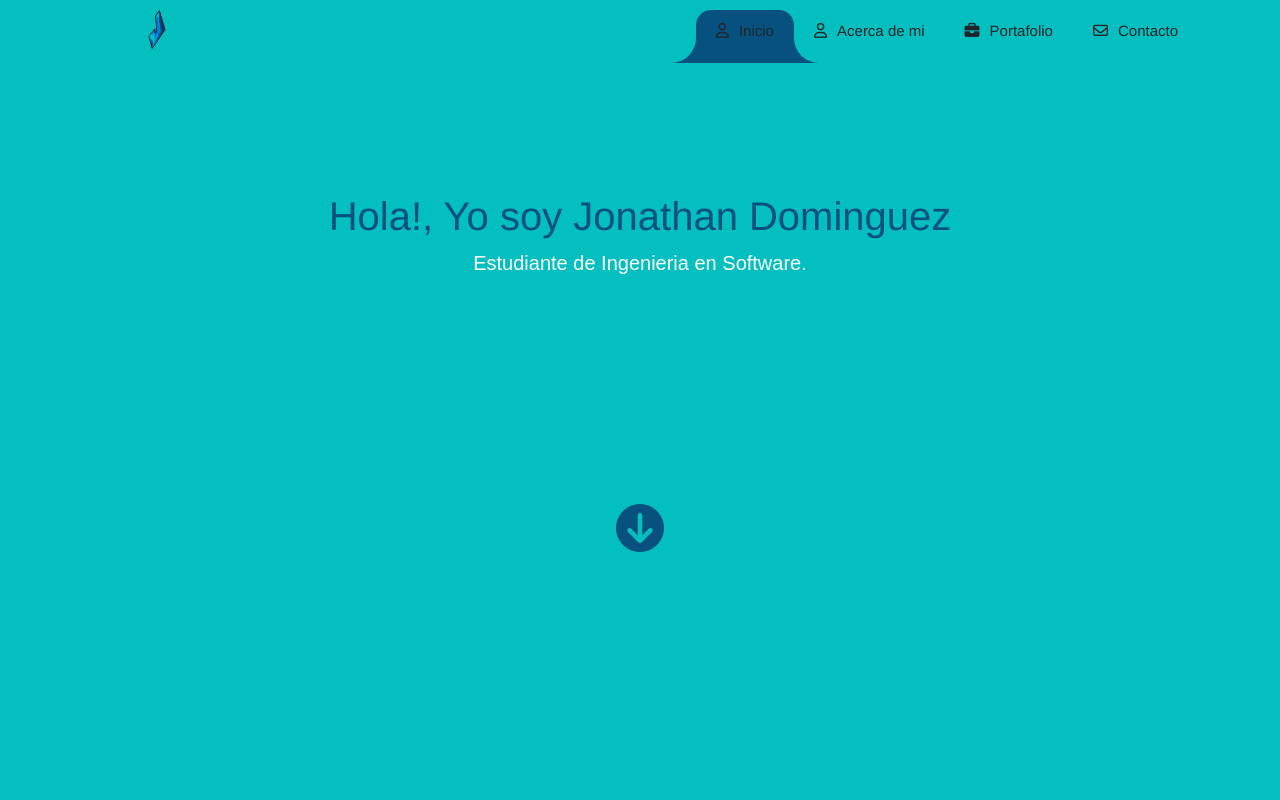
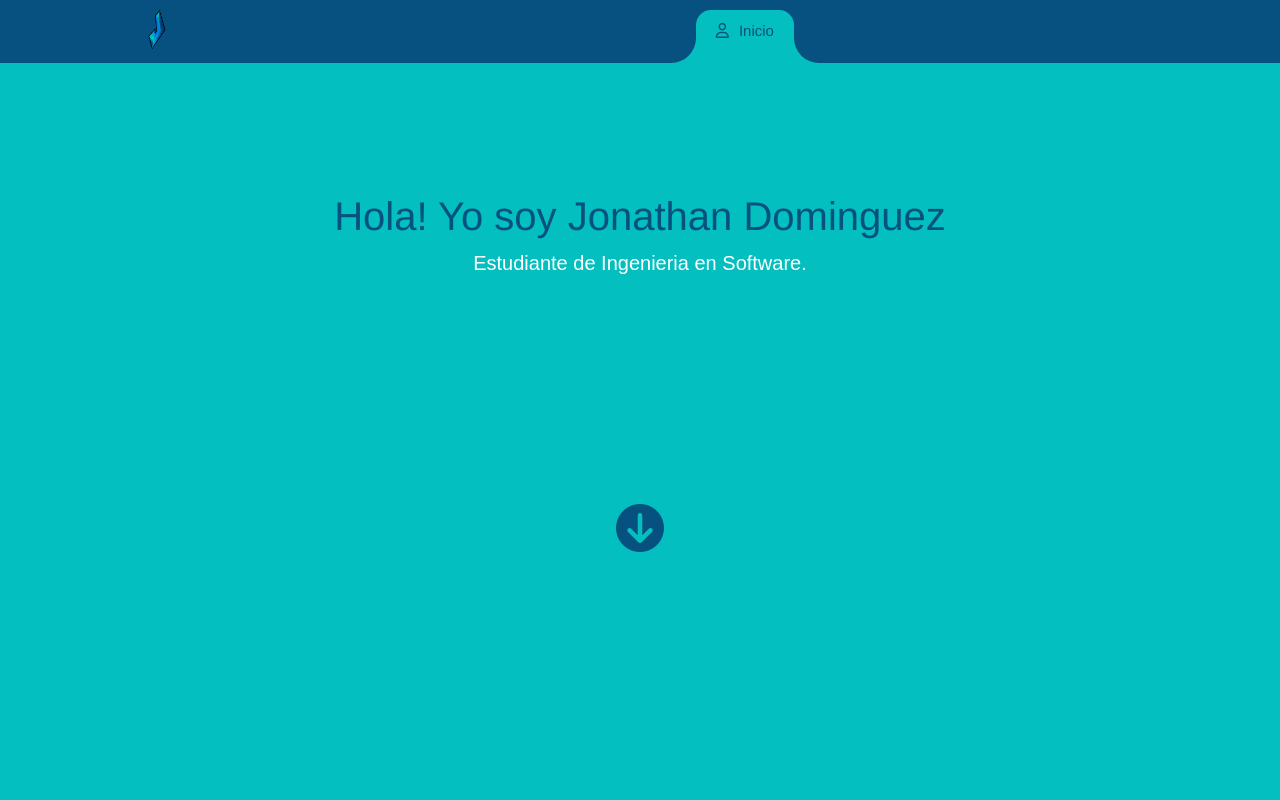
Before and after one commit to TheRialNiels/Portfolio, a plain HTML site: page index.html in a window 1280 px wide. Shown: the top 800 px of the page. Drawn offline with nearby package versions, Linux system fonts and the light colour scheme; some packages are replaced by stand-ins of ours; a script that the page names is missing; a web font is replaced by a local one.

Commit message:
navbar finalizado

```diff
--- a/assets/css/style.css
+++ b/assets/css/style.css
@@ -22,19 +22,21 @@
     --primary-color: #04BFBF;
     --primary-color-rgb: rgb(4, 191, 191);
     --primary-color-rgba: rgba(4, 191, 191, 1);
+    --primary-color-rgba-0-5: rgba(4, 191, 191, 0.5);
     --primary-color-rgba-0-6: rgba(4, 191, 191, 0.6);
 
     --secondary-color: #047DAA;
     --secondary-color-rgb: rgb(4, 125, 170);
     --secondary-color-rgba: rgba(4, 125, 170, 1);
+    --secondary-color-rgba-0-5: rgba(4, 125, 170, 0.5);
     --secondary-color-rgba-0-6: rgba(4, 125, 170, 0.6);
     --secondary-color-rgba-0-25: rgba(4, 125, 170, 0.25);
 
     --background-color: #075180;
     --background-color-rgb: rgb(7, 81, 128);
     --background-color-rgba: rgba(7, 81, 128, 1);
+    --background-color-rgba-0-5: rgba(7, 81, 128, 0.5);
     --background-color-rgba-0-6: rgba(7, 81, 128, 0.6);
-    --background-color-rgba-0-5: rgba(7, 81, 128, 0.5);
 
     --figures-color: white;
     --figures-color-rgba-0-7: rgba(255, 255, 255, 0.7);
@@ -132,6 +134,11 @@ a:focus {
     padding: 0px;
 }
 
+.navbar-secondbg {
+    /* Second */
+    background-color: var(--background-color);
+}
+
 #navbarSupportedContent {
     overflow: hidden;
     position: relative;
@@ -152,7 +159,7 @@ a:focus {
 }
 
 #navbarSupportedContent ul li a {
-    color: var(--background-color-0-5);
+    color: var(--background-color);
     text-decoration: none;
     font-size: 15px;
     display: block;
@@ -162,10 +169,20 @@ a:focus {
     position: relative;
 }
 
-#navbarSupportedContent>ul>li.active>a {
+#navbarSupportedContent>ul>li>a.active {
     color: var(--primary-color);
     background-color: transparent;
     transition: all 0.7s;
+}
+
+#navbarSupportedContent ul li a.background {
+    /* Second */
+    color: var(--primary-color);
+}
+
+#navbarSupportedContent>ul>li>a.background.active {
+    /* Second */
+    color: var(--background-color);
 }
 
 #navbarSupportedContent a:not(:only-child):after {
@@ -209,6 +226,15 @@ a:focus {
     bottom: 10px;
 }
 
+.hori-selector-background {
+    background-color: var(--primary-color);
+}
+
+.hori-selector-background .right,
+.hori-selector-background .left {
+    background-color: var(--primary-color);
+}
+
 .hori-selector .right {
     right: -25px;
 }
@@ -225,6 +251,11 @@ a:focus {
     height: 50px;
     border-radius: 50%;
     background-color: var(--primary-color);
+}
+
+.hori-selector-background .right:before,
+.hori-selector-background .left:before {
+    background-color: var(--background-color);
 }
 
 .hori-selector .right:before {
@@ -336,7 +367,7 @@ a:focus {
 
 .cover.top {
     padding: 15% 0 10% 0;
-    height: 100vh;
+    height: 101vh;
     display: flex;
     background-color: var(--primary-color);
 }
--- a/assets/js/app.js
+++ b/assets/js/app.js
@@ -3,10 +3,10 @@
     ##################  Navbar Section  ##################
     ######################################################
 */
-// ---------Responsive-navbar-active-animation-----------
-function test() {
+//##################  Responsive navbar active animation  ##################
+function NavbarAnimation() {
     var tabsNewAnim = $('#navbarSupportedContent');
-    var selectorNewAnim = $('#navbarSupportedContent').find('li').length;
+    console.log(tabsNewAnim);
     var activeItemNewAnim = tabsNewAnim.find('.active');
     var activeWidthNewAnimHeight = activeItemNewAnim.innerHeight();
     var activeWidthNewAnimWidth = activeItemNewAnim.innerWidth();
@@ -18,13 +18,115 @@ function test() {
         "height": activeWidthNewAnimHeight + "px",
         "width": activeWidthNewAnimWidth + "px"
     });
-    $("#navbarSupportedContent").on("click", "li", function (e) {
-        $('#navbarSupportedContent ul li').removeClass("active");
-        $(this).addClass('active');
-        var activeWidthNewAnimHeight = $(this).innerHeight();
-        var activeWidthNewAnimWidth = $(this).innerWidth();
-        var itemPosNewAnimTop = $(this).position();
-        var itemPosNewAnimLeft = $(this).position();
+}
+
+//##################  Navbar/URL Scroll Change  ##################
+const headers = document.querySelectorAll('.page-content .header');
+const navLinks = document.querySelectorAll('#navbarSupportedContent ul li a');
+const observer = new IntersectionObserver((entradas, observador) => {
+    entradas.forEach(entrada => {
+        if (entrada.isIntersecting) {
+            const id = entrada.target.id;
+            const idLink = '#' + id;
+            history.pushState({}, entrada.target.innetText, idLink);
+
+            navLinks.forEach(link => {
+                $('#navbarSupportedContent ul li').removeClass("active");
+
+                const href = link.attributes.href.nodeValue;
+                if (href === idLink) {
+                    document.querySelector('#navbarSupportedContent ul li a[href*=' + id + ']').classList.add('active');
+                    var activeWidthNewAnimHeight = $('#navbarSupportedContent ul li a[href*=' + id + ']').innerHeight();
+                    var activeWidthNewAnimWidth = $('#navbarSupportedContent ul li a[href*=' + id + ']').innerWidth();
+                    var itemPosNewAnimTop = $('#navbarSupportedContent ul li a[href*=' + id + ']').position();
+                    var itemPosNewAnimLeft = $('#navbarSupportedContent ul li a[href*=' + id + ']').position();
+
+                    if (idLink == "#home" || idLink == "#portfolio") {
+                        $('.navbar').addClass('navbar-secondbg');
+                        navLinks.forEach(linkClass => {
+                            linkClass.classList.add('background');
+                        });
+                        $('#horis').addClass('hori-selector-background');
+
+                        $(".hori-selector-background").css({
+                            "top": itemPosNewAnimTop.top + "px",
+                            "left": itemPosNewAnimLeft.left + "px",
+                            "height": activeWidthNewAnimHeight + "px",
+                            "width": activeWidthNewAnimWidth + "px"
+                        });
+                    }
+                    else {
+                        $('.navbar').removeClass('navbar-secondbg');
+                        navLinks.forEach(linkClass => {
+                            linkClass.classList.remove('background');
+                        });
+                        $('#horis').removeClass('hori-selector-background');
+
+                        $(".hori-selector").css({
+                            "top": itemPosNewAnimTop.top + "px",
+                            "left": itemPosNewAnimLeft.left + "px",
+                            "height": activeWidthNewAnimHeight + "px",
+                            "width": activeWidthNewAnimWidth + "px"
+                        });
+                    }
+                }
+            })
+        }
+    });
+}, {
+    threshold: [0, 1],
+    rootMargin: '0px 0px -93% 0px'
+});
+
+headers.forEach(encabezado => {
+    observer.observe(encabezado);
+});
+
+//##################  Navbar Scroll Change  ##################
+/* var sectionPage = document.querySelectorAll('.page-content .header');
+var navLinks = document.querySelectorAll('#navbarSupportedContent ul li a');
+console.log(sectionPage);
+
+window.onscroll = () => {
+    sectionPage.forEach(section => {
+        let top = window.scrollY;
+        let offset = section.offsetTop;
+        let height = section.offsetHeight;
+        let id = section.getAttribute('id');
+        var navbar = $('#navbarSupportedContent ul li');
+
+        if (top >= offset && top < offset + height) {
+            navLinks.forEach(links => {
+                links.classList.remove('active');
+                document.querySelector('#navbarSupportedContent ul li a[href*=' + id + ']').classList.add('active');
+                var activeWidthNewAnimHeight = $('#navbarSupportedContent ul li a[href*=' + id + ']').innerHeight();
+                var activeWidthNewAnimWidth = $('#navbarSupportedContent ul li a[href*=' + id + ']').innerWidth();
+                var itemPosNewAnimTop = $('#navbarSupportedContent ul li a[href*=' + id + ']').position();
+                var itemPosNewAnimLeft = $('#navbarSupportedContent ul li a[href*=' + id + ']').position();
+                $(".hori-selector").css({
+                    "top": itemPosNewAnimTop.top + "px",
+                    "left": itemPosNewAnimLeft.left + "px",
+                    "height": activeWidthNewAnimHeight + "px",
+                    "width": activeWidthNewAnimWidth + "px"
+                });
+            });
+        }
+    });
+}; */
+
+//##################  Check If Navbar Is Clicked And Do An Animation  ##################
+function NavbarClick() {
+    $("#navbarSupportedContent ul li").on("click", "a", function (e) {
+        var btnArray = $(this)[0].className.split(" ");
+        var btnClass = btnArray[0];
+        var navbar = $('#navbarSupportedContent ul li');
+        var navbarObject = $('#navbarSupportedContent ul li a.' + btnClass);
+        navbar.removeClass("active");
+        navbarObject.addClass('active');
+        var activeWidthNewAnimHeight = navbarObject.innerHeight();
+        var activeWidthNewAnimWidth = navbarObject.innerWidth();
+        var itemPosNewAnimTop = navbarObject.position();
+        var itemPosNewAnimLeft = navbarObject.position();
         $(".hori-selector").css({
             "top": itemPosNewAnimTop.top + "px",
             "left": itemPosNewAnimLeft.left + "px",
@@ -33,67 +135,43 @@ function test() {
         });
     });
 }
+
+/* $(document).ready(function () {
+    var clickedOption = false;
+    var scrolledOption = false;
+
+    $("#navbarSupportedContent").on("click", "li", function (e) {
+        clickedOption = true;
+        alert("Clicked Option Activado");
+    });
+
+    window.addEventListener('scroll', function (e) {
+        changeActiveClassNavbar(scrolledOption);
+        if (changeActiveClassNavbar(scrolledOption) == true) {
+            scrolledOption = true;
+        }
+    });
+
+
+}); */
+
 $(document).ready(function () {
-    setTimeout(function () { test(); });
+    setTimeout(function () { NavbarClick(); });
 });
 $(window).on('resize', function () {
-    setTimeout(function () { test(); }, 500);
+    setTimeout(function () { NavbarClick(); }, 500);
 });
 $(".navbar-toggler").click(function () {
     $(".navbar-collapse").slideToggle(300);
-    setTimeout(function () { test(); });
+    setTimeout(function () { NavbarClick(); });
+});
+$(window).on('load', function () {
+    setTimeout(function () { NavbarAnimation(); });
 });
 
-// --------------add active class-on another-page move----------
-jQuery(document).ready(function ($) {
-    // Get current path and find target link
-    var path = window.location.pathname.split("/").pop();
-
-    // Account for home page with empty path
-    if (path == '') {
-        path = 'index.html';
-    }
-
-    var target = $('#navbarSupportedContent ul li a[href="' + path + '"]');
-    // Add active class to target link
-    target.parent().addClass('active');
-});
-
-// Add active class on another page linked
-// ==========================================
-$(window).on('load', function () {
-    var current = location.pathname;
-    console.log(current);
-    $('#navbarSupportedContent ul li a').each(function () {
-        var $this = $(this);
-        // if the current path is like this link, make it active
-        if ($this.attr('href').indexOf(current) !== -1) {
-            $this.parent().addClass('active');
-            $this.parents('.menu-submenu').addClass('show-dropdown');
-            $this.parents('.menu-submenu').parent().addClass('active');
-        } else {
-            $this.parent().removeClass('active');
-        }
-    })
-});
-
+//##################  ScrollTo Function  ##################
 $(document).ready(function () {
-
-    // Transition effect for navbar and back-to-top icon
-    $(window).scroll(function () {
-        // checks if window is scrolled more than 500px, adds/removes solid class
-        if ($(this).scrollTop() > 550) {
-            $('.navbar').addClass('solid');
-            $('.back-to-top').addClass('visible');
-        } else {
-            $('.navbar').removeClass('solid');
-            $('.back-to-top').removeClass('visible');
-        }
-
-    });
-
-
-    // Scrolling effect for Arrow icons
+    //##################  Scrolling effect for Arrow icons  ##################
     $("#scrollIcon").click(function (e) {
         e.preventDefault();
         $.scrollTo($("#about"), 500);
@@ -118,6 +196,9 @@ $(document).ready(function () {
     ###################  Home Section  ###################
     ######################################################
 */
+
+
+
 /*
     ######################################################
     ##################  About Section  ###################
@@ -165,6 +246,9 @@ $(function () {
     ################  Portfolio Section  #################
     ######################################################
 */
+
+
+
 /*
     ######################################################
     #################  Contact Section  ##################
@@ -182,9 +266,7 @@ function EnviarCorreo() {
             type: 'POST',
             dataType: 'json',
             accepts: 'application/json',
-            /* data: { nombre: nombre, email: email, asunto: asunto, mensaje: mensaje }, */
             data: {
-
                 name: nombre,
                 email: email,
                 subject: asunto,
--- a/index.html
+++ b/index.html
@@ -6,7 +6,7 @@
     <meta name="viewport" content="width=device-width, initial-scale=1">
     <link href="./assets/Bootstrap/css/bootstrap.min.css" rel="stylesheet">
     <link rel="stylesheet" href="./assets/Bootstrap/css/bootstrap-glyphicons.css">
-    <title>Jonathan Dominguez | Software Engineer</title>
+    <title>JDP | Future Software Engineer</title>
     <link rel="stylesheet" href="./assets/Bootstrap/bootstrap-sweetalert/sweet-alert.css">
     <link rel="stylesheet" href="./assets/css/style.css">
     <link rel="preconnect" href="https://fonts.googleapis.com">
@@ -28,34 +28,35 @@
             </button>
             <div class="collapse navbar-collapse" id="navbarSupportedContent">
                 <ul class="navbar-nav ms-auto">
-                    <div class="hori-selector">
+                    <div id="horis" class="hori-selector">
                         <div class="left"></div>
                         <div class="right"></div>
                     </div>
                     <li class="nav-item">
-                        <a class="nav-link active" href="#home"><i class="far fa-user"></i></i>Inicio</a>
+                        <a class="btn-home nav-link" href="#home"><i class="far fa-user"></i></i>Inicio</a>
                     </li>
                     <li class="nav-item">
-                        <a class="nav-link" href="#about"><i class="far fa-user"></i></i>Acerca de mi</a>
+                        <a class="btn-about nav-link" href="#about"><i class="far fa-user"></i></i>Acerca de mi</a>
                     </li>
                     <li class="nav-item">
-                        <a class="nav-link" href="#portfolio"><i class="fa fa-briefcase"></i>Portafolio</a>
+                        <a class="btn-portfolio nav-link" href="#portfolio"><i
+                                class="fa fa-briefcase"></i>Portafolio</a>
                     </li>
                     <li class="nav-item">
-                        <a class="nav-link" href="#contact"><i class="far fa-envelope"></i></i>Contacto</a>
+                        <a class="btn-contact nav-link" href="#contact"><i class="far fa-envelope"></i></i>Contacto</a>
                     </li>
                 </ul>
             </div>
         </section>
     </nav>
 
-    <div class="page-content">
-        <div id="home" class="row cover top">
+    <div class="page-content" data-bs-spy="scroll" data-bs-target=".navbar" data-bs-offset="50">
+        <div id="home" class="header row cover top">
             <section class="container">
                 <div class="col-xs-12">
                     <div class="row">
                         <div class="col-xs-12 headline">
-                            <h1 class="text-center">Hola!, Yo soy Jonathan Dominguez</h1>
+                            <h1 class="text-center">Hola! Yo soy Jonathan Dominguez</h1>
                             <p class="lead text-center">Estudiante de Ingenieria en Software.</p>
                         </div>
                     </div>
@@ -68,7 +69,7 @@
             </section>
         </div>
 
-        <div id="about" class="row cover">
+        <div id="about" class="header row cover">
             <section class="container">
                 <h2 class="text-center">Acerca de Mi</h2>
                 <div class="contaniner">
@@ -106,7 +107,7 @@
             </section>
         </div>
 
-        <div id="portfolio" class="row cover">
+        <div id="portfolio" class="header row cover">
             <section class="container">
                 <h2 class="text-center">Portfolio</h2>
                 <div class="container">
@@ -168,7 +169,7 @@
             </section>
         </div>
 
-        <div id="contact" class="row cover">
+        <div id="contact" class="header row cover">
             <section class="container">
                 <h2 class="text-center contact-header">Contacto</h2>
                 <h5 class="text-center">Gracias por dedicar un poco de tu tiempo para escribirme.</h5>
```
Also changed, not shown: assets/images/html1-logo.png (added).
